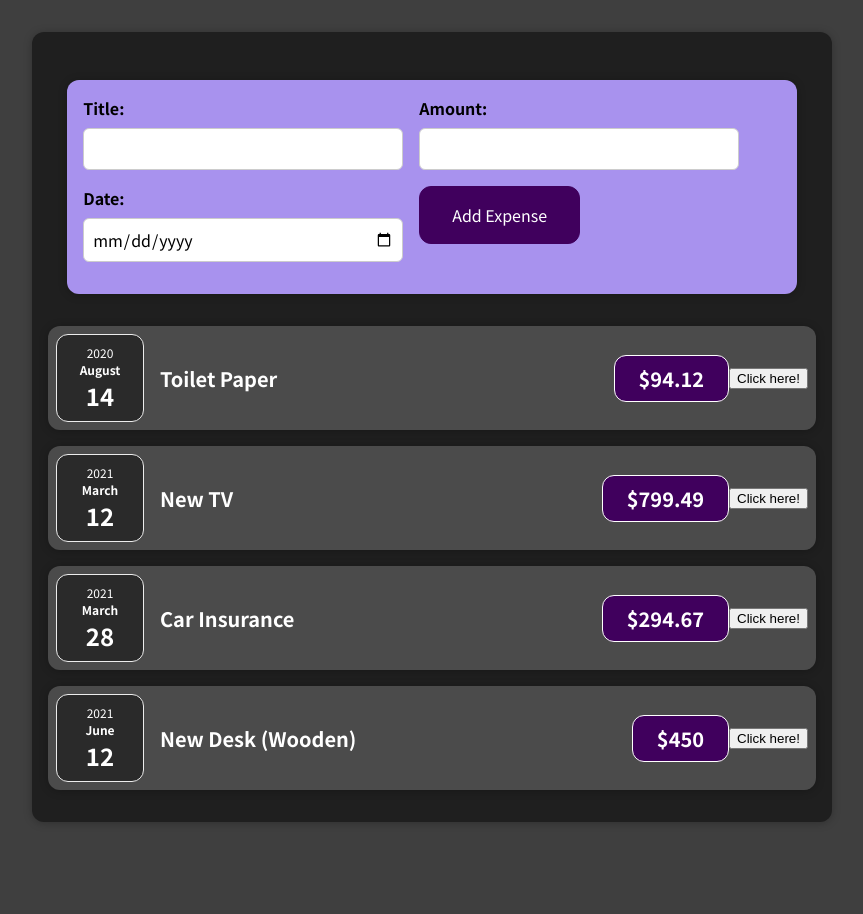
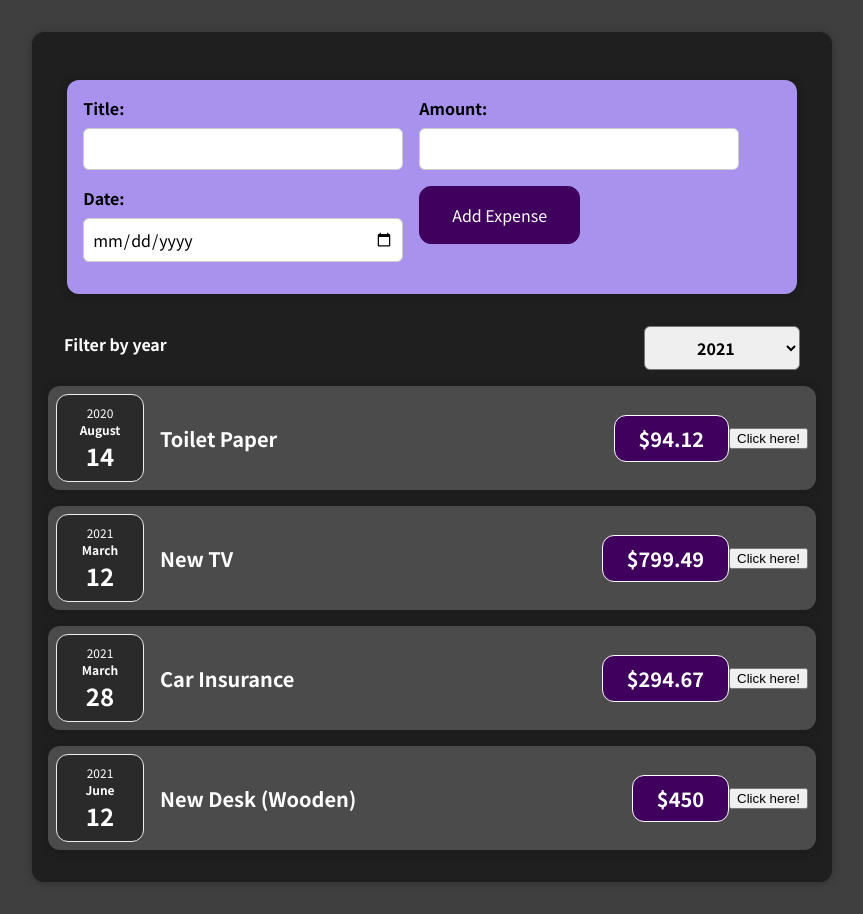
Before and after one commit to surajsgh/Expense_Tracker, a React (Create React App) app: page / in a window 1280 px wide. Shown: the whole page, without its empty margins (208-1071 px from the left). Before the commit the page ends 854 px from the top, so only its background shows below. Built offline with nearby package versions, Linux system fonts and the light colour scheme.

Commit message:
Add the year filter feature.

```diff
--- a/src/App.js
+++ b/src/App.js
@@ -1,9 +1,12 @@
+import React, { useState } from 'react';
 import Expenses from './Components/Expenses/Expenses';
 import Card from './Components/UI/Card';
 import NewExpense from './Components/NewExpenses/NewExpense';
+import ExpenseFilter from './Components/Expenses/ExpenseFilter';
 import './Components/Expenses/Expenses.css';
 
 const App = () => {
+  const [selectYear, setSelectYear] = useState('2021');
   const expenses = [
     {
       id: 'e1',
@@ -31,9 +34,12 @@
     console.log(savedExpenseData);
   };
 
+  const selectYearHandler = selectedYearData => setSelectYear(selectedYearData);
+
   return (
     <Card className="expenses">
       <NewExpense onAddExpense={addExpenseHandler} />
+      <ExpenseFilter selected={selectYear} onSelectYear={selectYearHandler} />
       <Expenses items={expenses[0]} />
       <Expenses items={expenses[1]} />
       <Expenses items={expenses[2]} />
--- /dev/null
+++ b/src/Components/Expenses/ExpenseFilter.css
@@ -0,0 +1,24 @@
+.expenses-filter {
+  color: white;
+  padding: 0 1rem;
+}
+
+.expenses-filter__control {
+  display: flex;
+  width: 100%;
+  align-items: center;
+  justify-content: space-between;
+  margin: 1rem 0;
+}
+
+.expenses-filter label {
+  font-weight: bold;
+  margin-bottom: 0.5rem;
+}
+
+.expenses-filter select {
+  font: inherit;
+  padding: 0.5rem 3rem;
+  font-weight: bold;
+  border-radius: 6px;
+}
--- /dev/null
+++ b/src/Components/Expenses/ExpenseFilter.js
@@ -0,0 +1,26 @@
+import React from 'react';
+
+import './ExpenseFilter.css';
+
+const ExpensesFilter = props => {
+  const selectFromTheList = event => {
+    // console.log(event.target.value);
+    props.onSelectYear(event.target.value);
+  };
+  //   props.onSelectYear();
+  return (
+    <div className="expenses-filter">
+      <div className="expenses-filter__control">
+        <label>Filter by year</label>
+        <select value={props.selected} onChange={selectFromTheList}>
+          <option value="2022">2022</option>
+          <option value="2021">2021</option>
+          <option value="2020">2020</option>
+          <option value="2019">2019</option>
+        </select>
+      </div>
+    </div>
+  );
+};
+
+export default ExpensesFilter;
```
Also changed, not shown: 1 other file (tests, documents, lock files or other folders).
